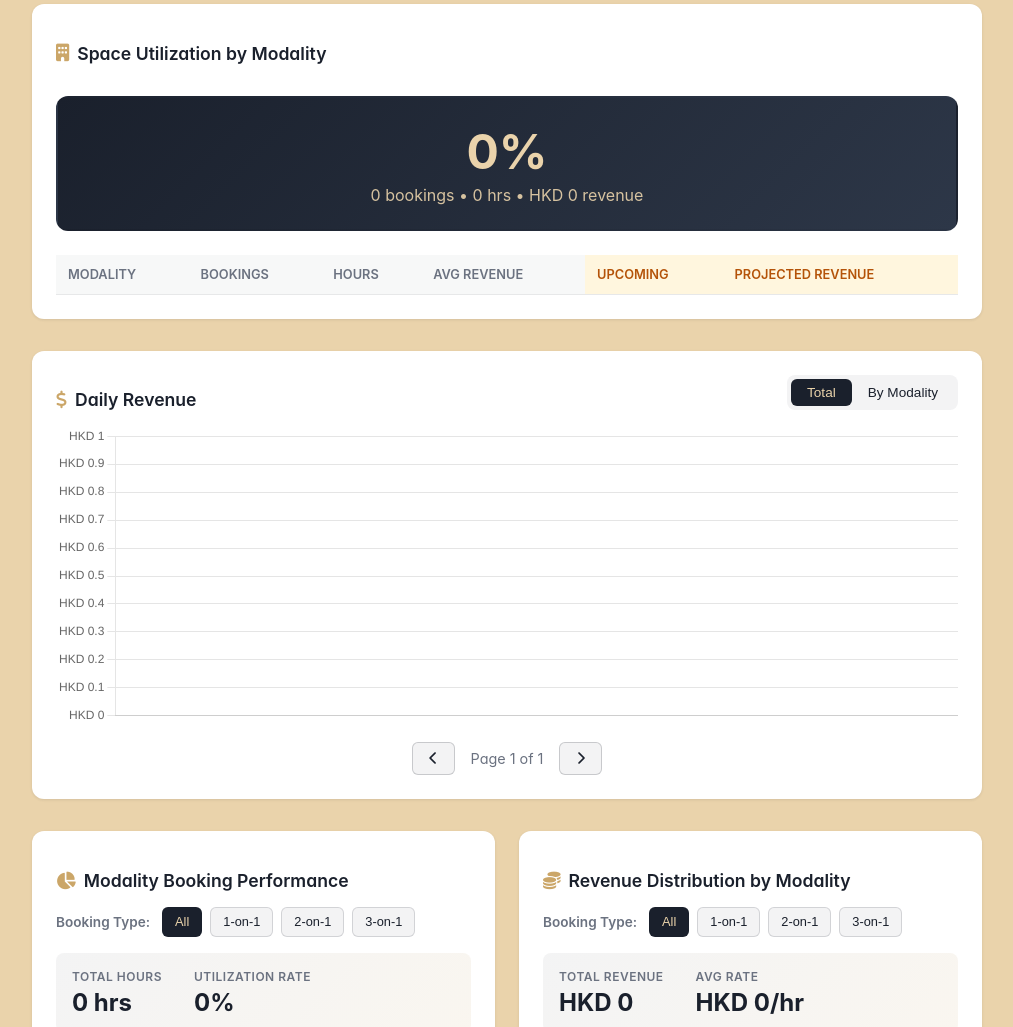
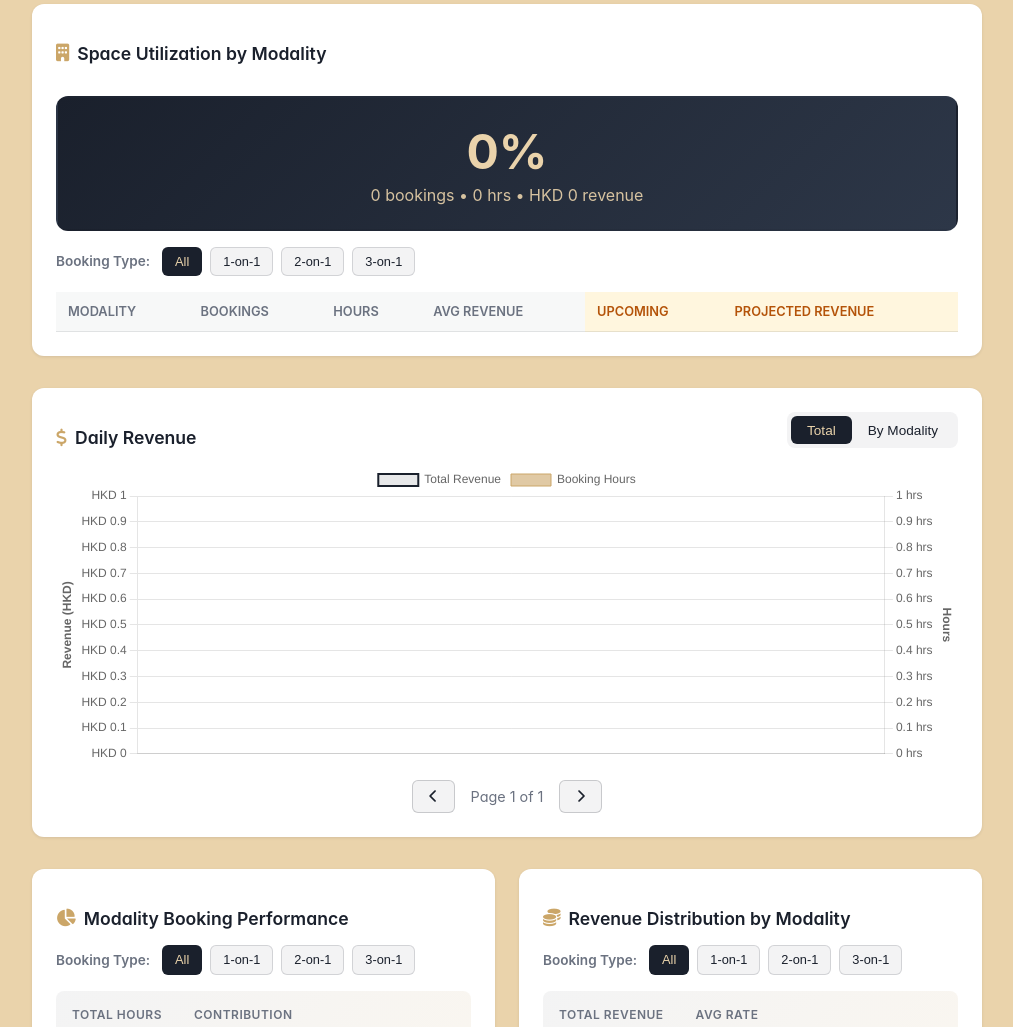
Before and after one commit to koskosm/palace-business, a Python web app: template templates/dashboard.html in a window 1280 px wide. Shown: the part 895-1922 px from the top of the page, without its empty margins (258-1271 px from the left). Run offline with Jinja, Linux system fonts and the light colour scheme; the template is opened without the code that fills it, so the values that code supplies are empty; some libraries are stand-ins or nearby versions; some web fonts are replaced.

Commit message:
Chart updates

```diff
--- a/templates/dashboard.html
+++ b/templates/dashboard.html
@@ -858,7 +858,15 @@
                     <div class="space-meta" id="activeSpaceDetails">0 bookings • 0 hrs • HKD 0 revenue</div>
                 </div>
 
-                <div class="table-responsive" style="margin-top: 1.5rem;">
+                <div class="booking-type-filter" id="spaceTypeFilter" style="margin-top: 1rem;">
+                    <span class="filter-label">Booking Type:</span>
+                    <button class="type-filter-btn active" data-type="all" onclick="setSpaceTypeFilter('all')">All</button>
+                    <button class="type-filter-btn" data-type="1-on-1" onclick="setSpaceTypeFilter('1-on-1')">1-on-1</button>
+                    <button class="type-filter-btn" data-type="2-on-1" onclick="setSpaceTypeFilter('2-on-1')">2-on-1</button>
+                    <button class="type-filter-btn" data-type="3-on-1" onclick="setSpaceTypeFilter('3-on-1')">3-on-1</button>
+                </div>
+
+                <div class="table-responsive" style="margin-top: 1rem;">
                     <table class="modality-table">
                         <thead>
                             <tr>
@@ -914,7 +922,7 @@
                         <span class="stat-value" id="modalityTotalHours">0 hrs</span>
                     </div>
                     <div class="stat-item">
-                        <span class="stat-label">Utilization Rate</span>
+                        <span class="stat-label">Contribution</span>
                         <span class="stat-value" id="modalityUtilRate">0%</span>
                     </div>
                 </div>
@@ -963,6 +971,7 @@
         let revenueViewMode = 'total'; // 'total' or 'modality'
         let bookingTypeFilter = 'all'; // 'all', '1-on-1', '2-on-1', '3-on-1'
         let revenueTypeFilter = 'all'; // 'all', '1-on-1', '2-on-1', '3-on-1'
+        let spaceTypeFilter = 'all'; // 'all', '1-on-1', '2-on-1', '3-on-1'
 
         // Color palette
         const colors = {
@@ -1005,14 +1014,30 @@
         });
 
         function initCharts() {
-            // Daily Revenue Chart - Total + Multi-line for modalities
+            // Daily Revenue Chart - Total + Multi-line for modalities + Bar for hours
             const revenueCtx = document.getElementById('revenueChart').getContext('2d');
             const modalities = ['Strength', 'Pilates', 'Yoga', 'Physiotherapy', 'Hyrox'];
 
-            // Total revenue dataset (index 0)
+            // Hours bar dataset (index 0) - on right y-axis
+            const hoursDataset = {
+                label: 'Booking Hours',
+                data: [],
+                type: 'bar',
+                backgroundColor: 'rgba(203, 166, 104, 0.6)',
+                borderColor: colors.accent,
+                borderWidth: 1,
+                borderRadius: 4,
+                barPercentage: 0.4,
+                categoryPercentage: 0.6,
+                yAxisID: 'y1',
+                order: 2  // Render behind lines
+            };
+
+            // Total revenue dataset (index 1)
             const totalDataset = {
                 label: 'Total Revenue',
                 data: [],
+                type: 'line',
                 borderColor: colors.primary,
                 backgroundColor: 'rgba(26, 32, 44, 0.1)',
                 fill: true,
@@ -1020,13 +1045,16 @@
                 pointRadius: 6,
                 pointBackgroundColor: colors.primary,
                 borderWidth: 2,
+                yAxisID: 'y',
+                order: 1,
                 hidden: false
             };
 
-            // Modality datasets (index 1-5)
+            // Modality datasets (index 2-6)
             const modalityDatasets = modalities.map(modality => ({
                 label: modality,
                 data: [],
+                type: 'line',
                 borderColor: modalityColors[modality],
                 backgroundColor: modalityColors[modality] + '20',
                 fill: false,
@@ -1034,6 +1062,8 @@
                 pointRadius: 4,
                 pointBackgroundColor: modalityColors[modality],
                 borderWidth: 2,
+                yAxisID: 'y',
+                order: 1,
                 hidden: true  // Hidden by default
             }));
 
@@ -1041,7 +1071,7 @@
                 type: 'line',
                 data: {
                     labels: [],
-                    datasets: [totalDataset, ...modalityDatasets]
+                    datasets: [hoursDataset, totalDataset, ...modalityDatasets]
                 },
                 options: {
                     responsive: true,
@@ -1052,11 +1082,26 @@
                     },
                     plugins: {
                         legend: {
-                            display: false  // Will toggle based on view
+                            display: true,
+                            position: 'top',
+                            labels: {
+                                filter: function(item, chart) {
+                                    // Always show Hours, and show revenue based on mode
+                                    if (item.text === 'Booking Hours') return true;
+                                    if (revenueViewMode === 'total') {
+                                        return item.text === 'Total Revenue';
+                                    } else {
+                                        return item.text !== 'Total Revenue';
+                                    }
+                                }
+                            }
                         },
                         tooltip: {
                             callbacks: {
                                 label: function(context) {
+                                    if (context.dataset.label === 'Booking Hours') {
+                                        return context.dataset.label + ': ' + context.raw + ' hrs';
+                                    }
                                     return context.dataset.label + ': HKD ' + context.raw.toLocaleString();
                                 }
                             }
@@ -1064,9 +1109,34 @@
                     },
                     scales: {
                         y: {
+                            type: 'linear',
+                            display: true,
+                            position: 'left',
                             beginAtZero: true,
+                            title: {
+                                display: true,
+                                text: 'Revenue (HKD)',
+                                font: { weight: 'bold' }
+                            },
                             ticks: {
                                 callback: value => 'HKD ' + value.toLocaleString()
+                            }
+                        },
+                        y1: {
+                            type: 'linear',
+                            display: true,
+                            position: 'right',
+                            beginAtZero: true,
+                            title: {
+                                display: true,
+                                text: 'Hours',
+                                font: { weight: 'bold' }
+                            },
+                            ticks: {
+                                callback: value => value + ' hrs'
+                            },
+                            grid: {
+                                drawOnChartArea: false  // Don't show grid lines for right axis
                             }
                         }
                     }
@@ -1319,12 +1389,15 @@
 
             revenueChart.data.labels = pageData.map(d => `${d.day}\n${d.date.slice(5)}`);
 
-            // Update total revenue data (index 0)
-            revenueChart.data.datasets[0].data = pageData.map(d => d.revenue);
-
-            // Update each modality's data (index 1-5)
+            // Update hours data (index 0)
+            revenueChart.data.datasets[0].data = pageData.map(d => d.hours || 0);
+
+            // Update total revenue data (index 1)
+            revenueChart.data.datasets[1].data = pageData.map(d => d.revenue);
+
+            // Update each modality's data (index 2-6)
             modalities.forEach((modality, index) => {
-                revenueChart.data.datasets[index + 1].data = pageData.map(d => d.by_modality[modality] || 0);
+                revenueChart.data.datasets[index + 2].data = pageData.map(d => d.by_modality[modality] || 0);
             });
 
             revenueChart.update();
@@ -1343,16 +1416,14 @@
             document.getElementById('modalityViewBtn').classList.toggle('active', mode === 'modality');
 
             // Toggle datasets visibility
-            // Index 0 = Total, Index 1-5 = Modalities
-            revenueChart.data.datasets[0].hidden = (mode !== 'total');
-
-            for (let i = 1; i <= 5; i++) {
+            // Index 0 = Hours (always visible), Index 1 = Total Revenue, Index 2-6 = Modalities
+            revenueChart.data.datasets[1].hidden = (mode !== 'total');
+
+            for (let i = 2; i <= 6; i++) {
                 revenueChart.data.datasets[i].hidden = (mode !== 'modality');
             }
 
-            // Toggle legend visibility
-            revenueChart.options.plugins.legend.display = (mode === 'modality');
-
+            // Update legend
             revenueChart.update();
         }
 
@@ -1402,14 +1473,45 @@
             updateLocationContent(location);
         }
 
+        function setSpaceTypeFilter(type) {
+            spaceTypeFilter = type;
+
+            // Update button states
+            document.querySelectorAll('#spaceTypeFilter .type-filter-btn').forEach(btn => {
+                btn.classList.toggle('active', btn.dataset.type === type);
+            });
+
+            if (currentLocation) {
+                updateLocationContent(currentLocation);
+            }
+        }
+
         function updateLocationContent(location) {
             const data = locationData[location];
             if (!data) return;
 
+            // Get totals based on filter
+            let totalBookings, bookedHours, revenue, utilization;
+
+            if (spaceTypeFilter === 'all') {
+                totalBookings = data.total_bookings;
+                bookedHours = data.booked_hours;
+                revenue = data.revenue;
+                utilization = data.utilization;
+            } else {
+                const byType = data.by_booking_type[spaceTypeFilter] || {
+                    total_bookings: 0, booked_hours: 0, revenue: 0, utilization: 0
+                };
+                totalBookings = byType.total_bookings;
+                bookedHours = byType.booked_hours;
+                revenue = byType.revenue;
+                utilization = byType.utilization;
+            }
+
             // Update header
-            document.getElementById('activeSpaceUtil').textContent = data.utilization + '%';
+            document.getElementById('activeSpaceUtil').textContent = utilization + '%';
             document.getElementById('activeSpaceDetails').textContent =
-                `${data.total_bookings} bookings • ${data.booked_hours} hrs • HKD ${data.revenue.toLocaleString()} revenue`;
+                `${totalBookings} bookings • ${bookedHours} hrs • HKD ${revenue.toLocaleString()} revenue`;
 
             // Update table
             const tbody = document.getElementById('locationModalityTableBody');
@@ -1418,9 +1520,20 @@
             const modalities = ['Strength', 'Pilates', 'Yoga', 'Physiotherapy', 'Hyrox'];
 
             for (const modality of modalities) {
-                const m = data.modality_breakdown[modality] || {
-                    bookings: 0, hours: 0, avg_booking_revenue: 0, upcoming_bookings: 0, projected_revenue: 0
-                };
+                const modalityData = data.modality_breakdown[modality];
+                let m;
+
+                if (spaceTypeFilter === 'all') {
+                    m = modalityData || {
+                        bookings: 0, hours: 0, avg_booking_revenue: 0, upcoming_bookings: 0, projected_revenue: 0
+                    };
+                } else {
+                    const byType = modalityData?.by_booking_type?.[spaceTypeFilter];
+                    m = byType || {
+                        bookings: 0, hours: 0, avg_booking_revenue: 0, upcoming_bookings: 0, projected_revenue: 0
+                    };
+                }
+
                 const badgeClass = modality.toLowerCase().replace(' ', '');
 
                 const row = document.createElement('tr');
```
Also changed, not shown: app.py (+43 -3 lines).
